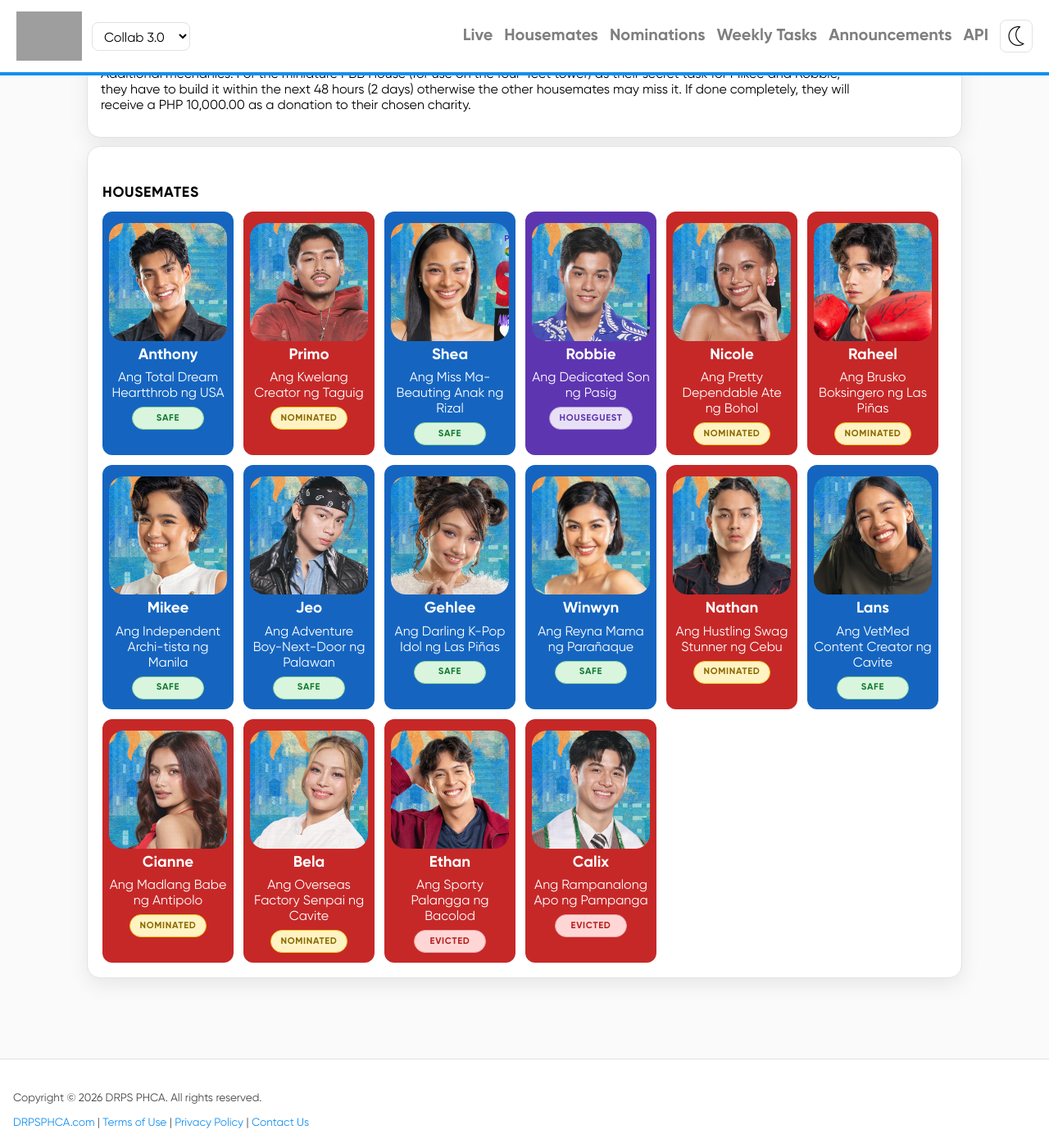
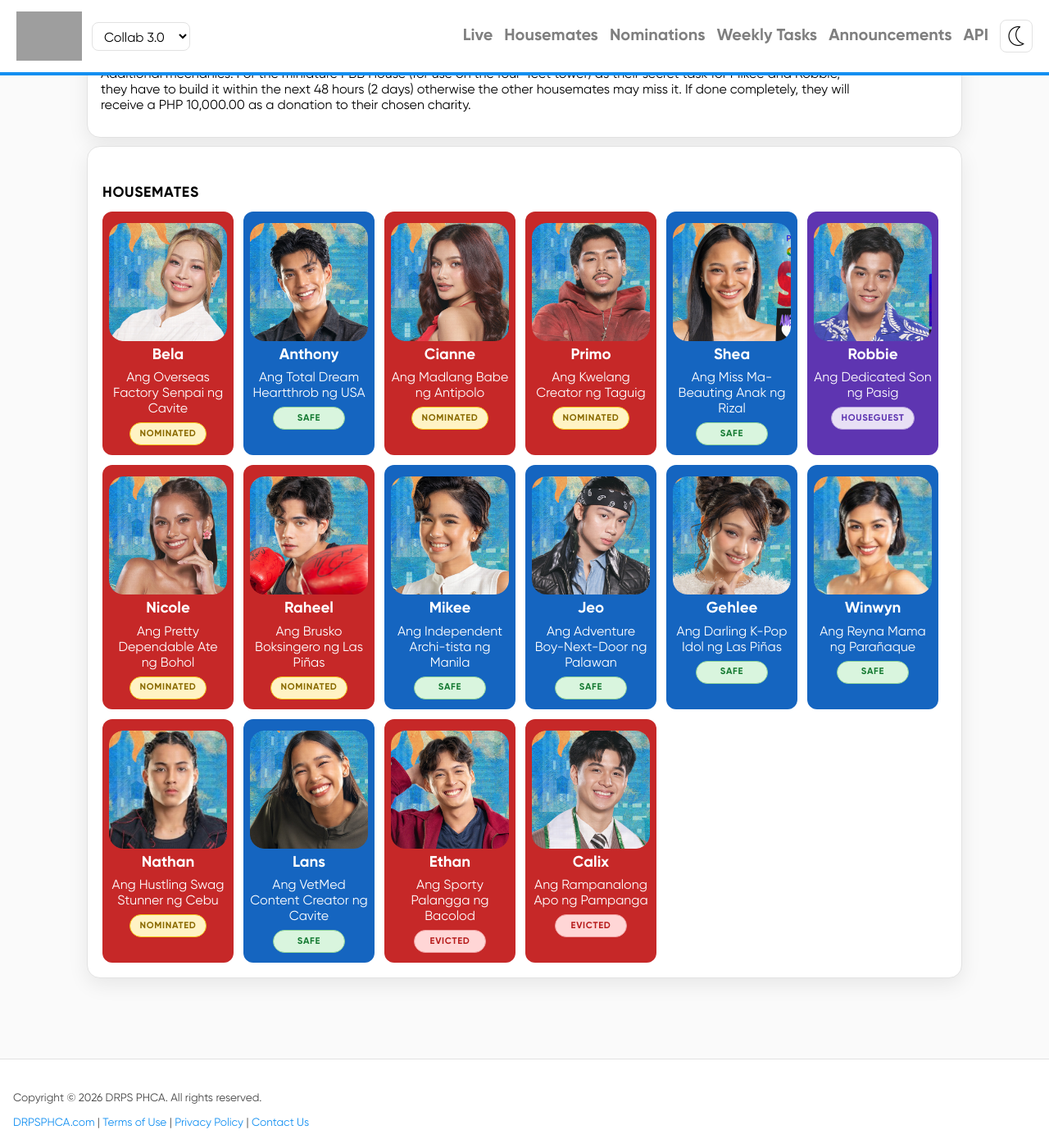
Before and after one commit to drpsphca/PHCASite-PBBUpdates, a Jekyll site: the page built from seasons/collab3/index.md, in a window 1280 px wide and 1400 px high, scrolled down 1457 px. Shown: the whole window at 82% size. Built offline with Jekyll 4.4.1, drawn with Linux system fonts in a browser that asks for light colours; grey boxes are pictures that could not be loaded.

Commit message:
20261115-07

```diff
--- a/_data/seasons/collab3/housemates.yml
+++ b/_data/seasons/collab3/housemates.yml
@@ -9,8 +9,8 @@
   day_entered: 1
   day_exited: null
   status: nominated
-  place: 5
-  nomination_points: 0
+  place: 0
+  nomination_points: 5
 
 - id: anthony-constantino
   name: Anthony Constantino
@@ -37,8 +37,8 @@
   day_entered: 1
   day_exited: null
   status: nominated
-  place: 2
-  nomination_points: 0
+  place: 0
+  nomination_points: 2
 
 - id: primo-alterado
   name: Primo Alterado
```
